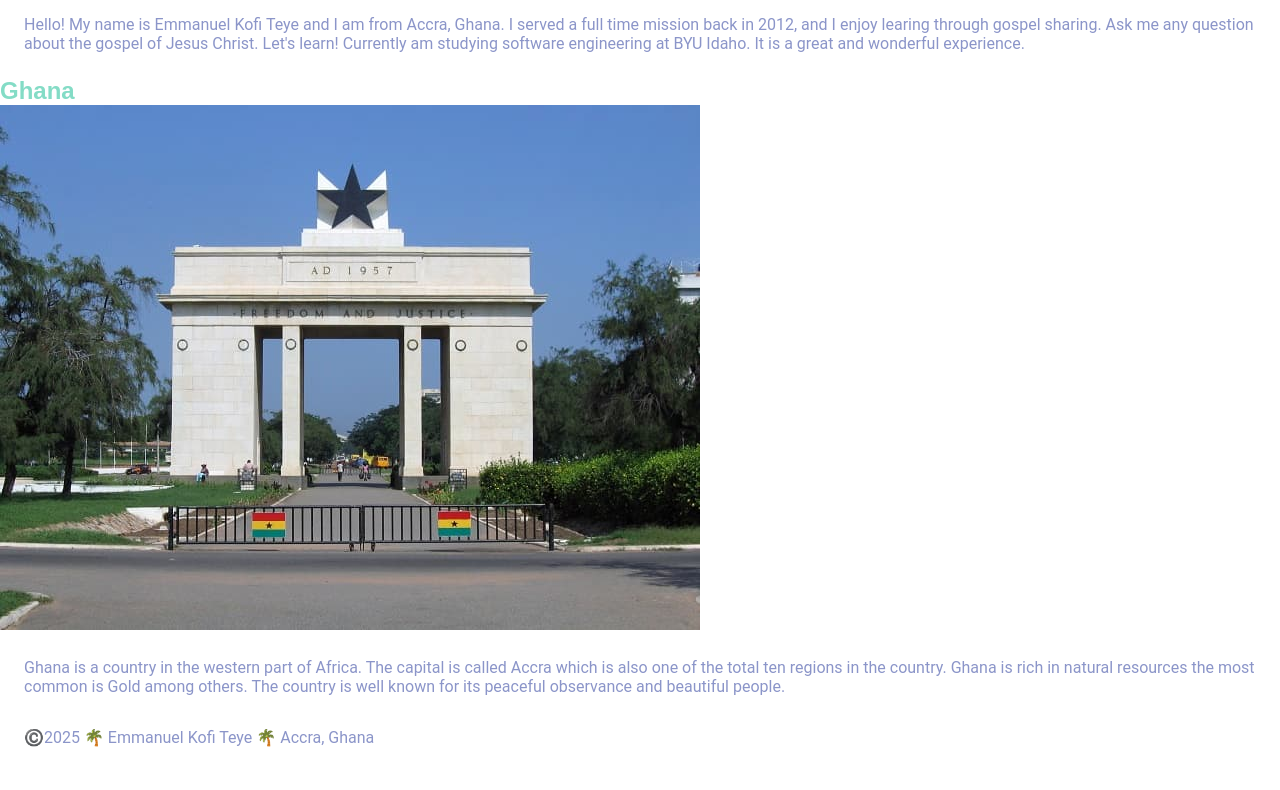
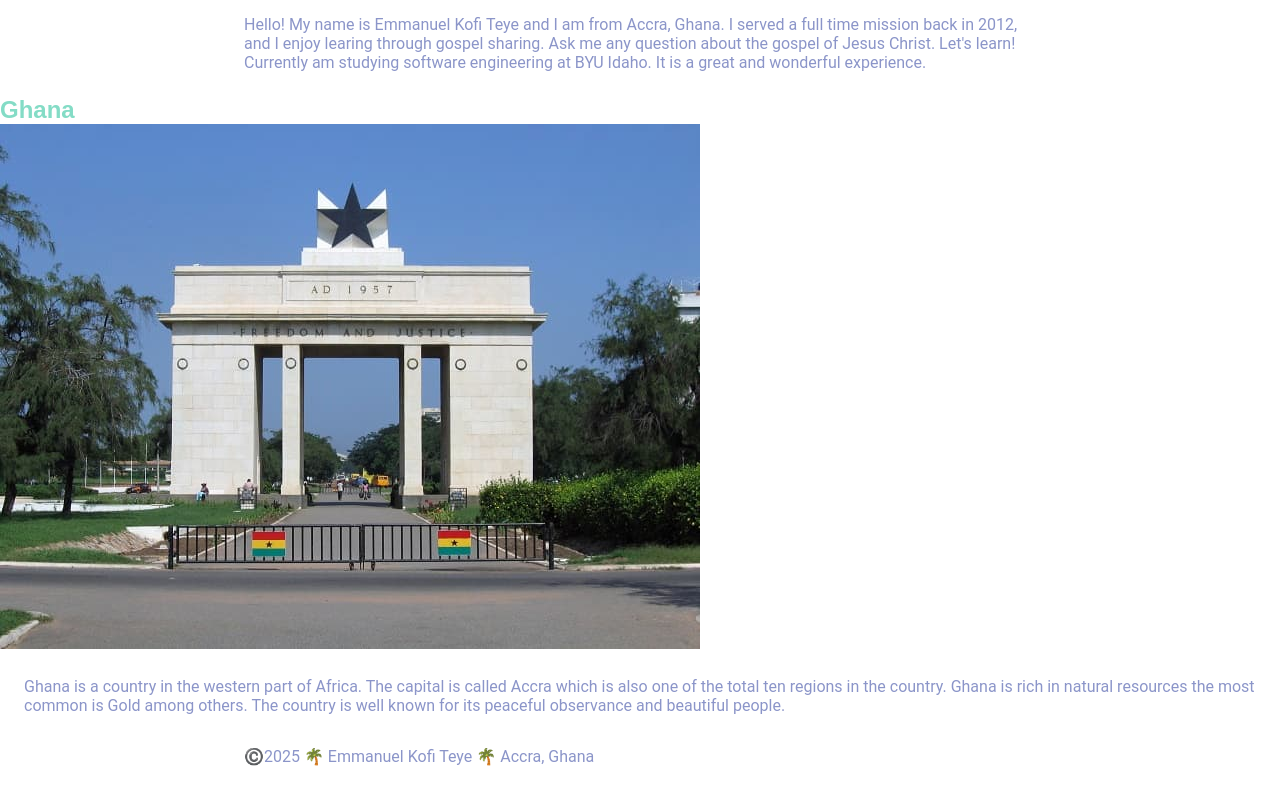
Before and after one commit to emma-2982/wdd130, a plain HTML site: page index.html in a window 1280 px wide. Shown: the part 337-1127 px from the top of the page. Drawn offline with Linux system fonts and the light colour scheme; files that its build step writes are made by us from their sources.

Commit message:
About Us Page

```diff
--- a/wwr/styles/rafting.css
+++ b/wwr/styles/rafting.css
@@ -27,7 +27,7 @@ body {
     color: var(--accent1-color);
 }
 header, main, footer {
-    width: 840opx;
+    width: 840px;
     margin: 0 auto;
 }
 h1,h2{
```
